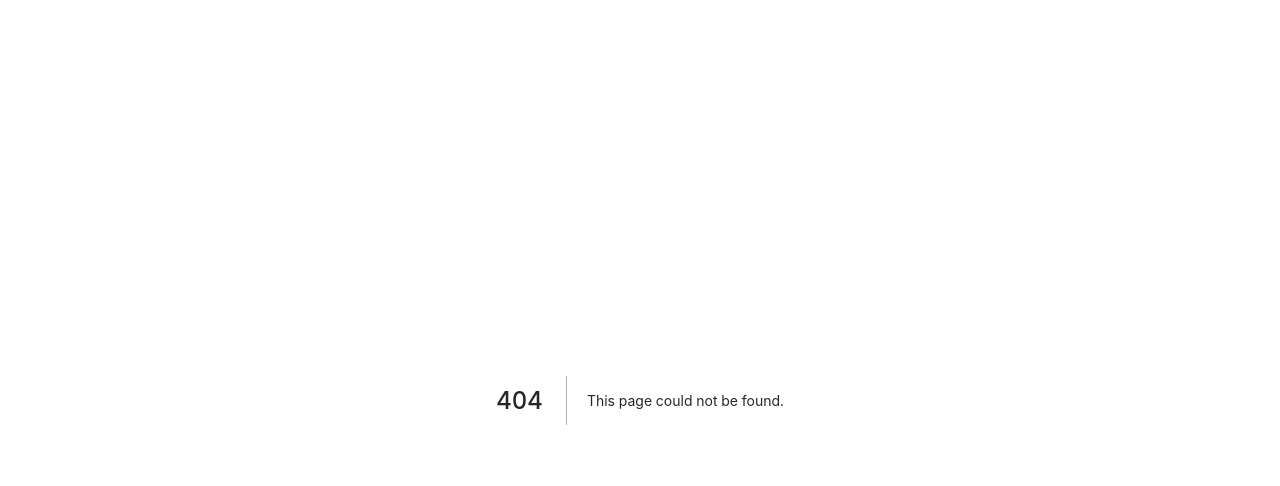
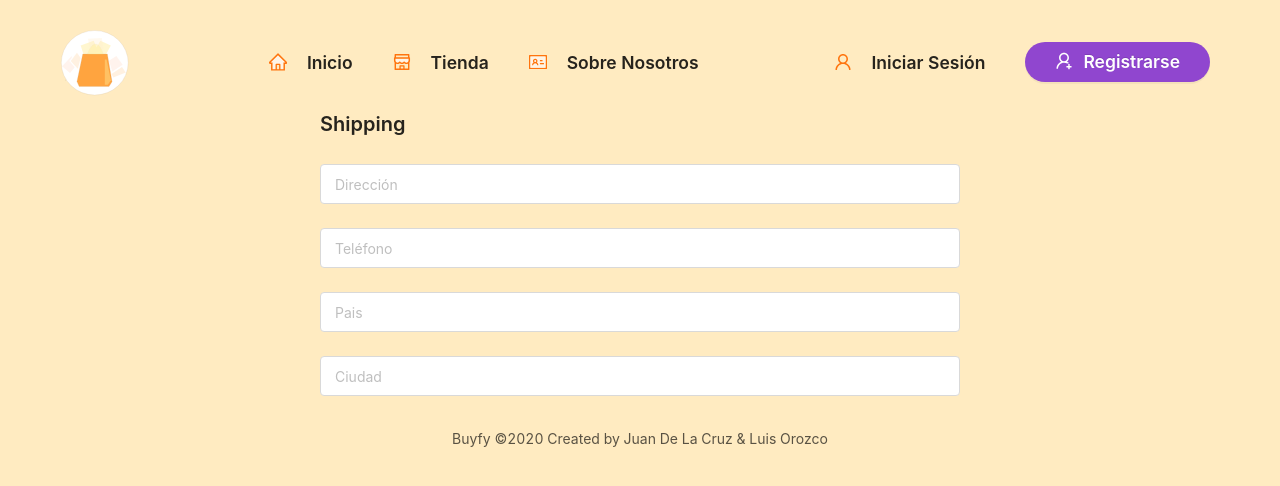
Before and after one commit to Juanesdn/not-mercadolibre, a Next.js app: page /shipping in a window 1280 px wide. Before the commit this address had no page. Shown: the top 486 px of the page. Built offline with nearby package versions, Linux system fonts and the light colour scheme.

Commit message:
new images for recommendations

```diff
--- a/contexts/UserContext.js
+++ b/contexts/UserContext.js
@@ -11,6 +11,11 @@ const initialState = {
   token: null,
   cart: [],
   cartPrice: 0,
+  direccion: "",
+  telefono: "",
+  ciudad: "",
+  pais: "",
+  codPostal: "",
 };
 
 const userReducer = (state, action) => {
--- /dev/null
+++ b/pages/shipping.js
@@ -0,0 +1,76 @@
+import { Avatar, Row, Col, Input, Button, Spin, Typography } from "antd";
+import { LockOutlined, UserOutlined, IdcardOutlined } from "@ant-design/icons";
+import { motion } from "framer-motion";
+import { useUser } from "../contexts/UserContext";
+import useAuth from "../hooks/useAuth";
+import animationData from "../public/lotties/login-animation.json";
+import Layout from "../components/Layout";
+
+const { Title } = Typography;
+
+const Shipping = () => {
+  const [{ direccion, telefono, pais, ciudad }, dispatch] = useUser();
+  return (
+    <Col style={{ margin: "0px 25%" }}>
+      <Title level={4}> Shipping</Title>
+      <Row>
+        <Input
+          size="large"
+          placeholder="Dirección"
+          className="input"
+          onChange={(e) =>
+            dispatch({
+              type: "input_change",
+              input: "direccion",
+              payload: e.target.value,
+            })
+          }
+          value={direccion}
+        />
+        <Input
+          size="large"
+          placeholder="Teléfono"
+          className="input"
+          onChange={(e) =>
+            dispatch({
+              type: "input_change",
+              input: "telefono",
+              payload: e.target.value,
+            })
+          }
+          value={telefono}
+        />
+        <Input
+          size="large"
+          placeholder="Pais"
+          className="input"
+          onChange={(e) =>
+            dispatch({
+              type: "input_change",
+              input: "pais",
+              payload: e.target.value,
+            })
+          }
+          value={pais}
+        />
+        <Input
+          size="large"
+          placeholder="Ciudad"
+          className="input"
+          onChange={(e) =>
+            dispatch({
+              type: "input_change",
+              input: "ciudad",
+              payload: e.target.value,
+            })
+          }
+          value={ciudad}
+        />
+      </Row>
+    </Col>
+  );
+};
+
+Shipping.Layout = Layout;
+
+export default Shipping;
```
Also changed, not shown: components/Recommendations.js (+13 -7 lines).
